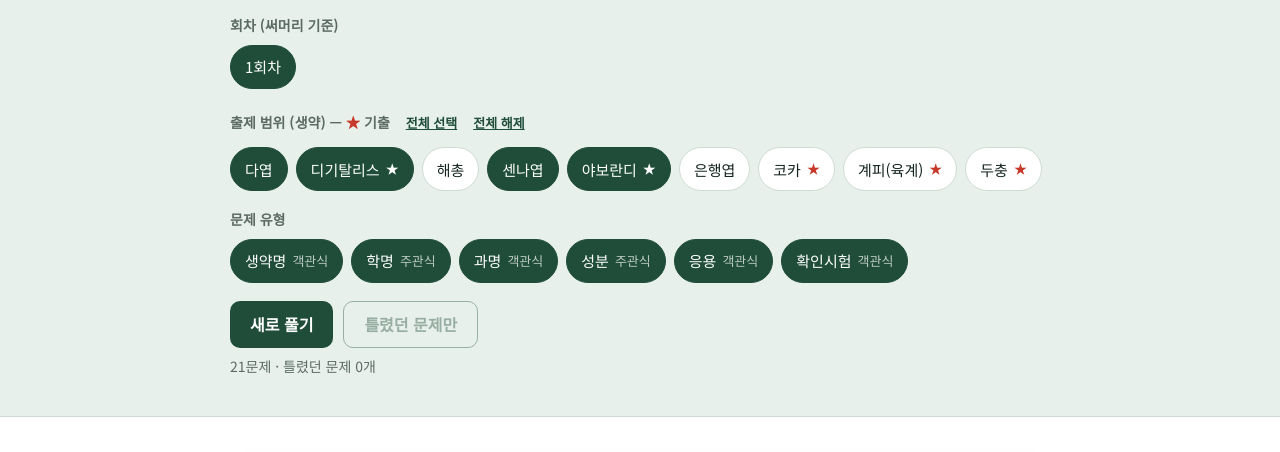
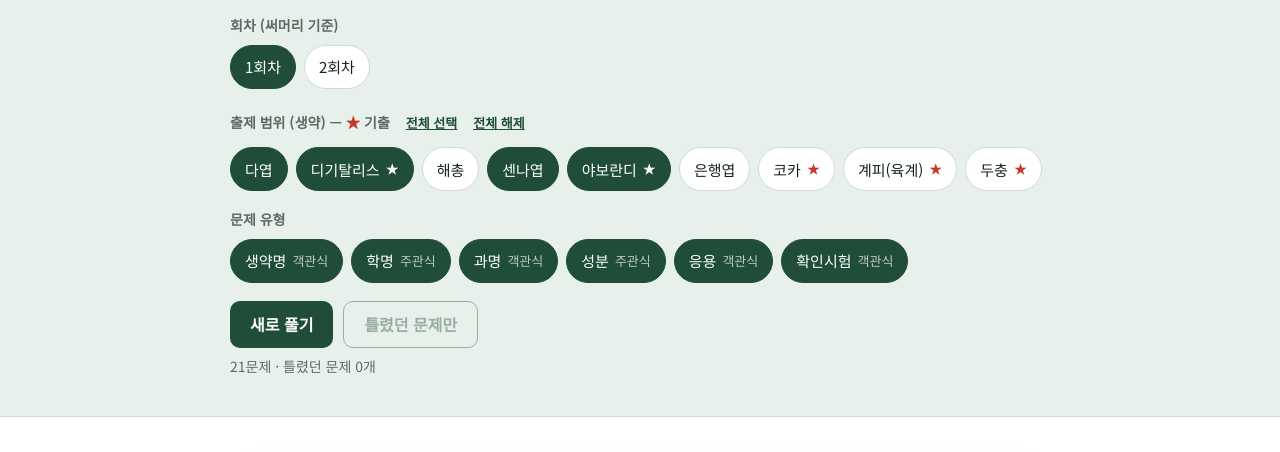
Before and after one commit to jsh5655-sudo/saengyak2, a plain HTML site: page index.html in a window 1280 px wide. Shown: the part 175-627 px from the top of the page. Drawn offline with Linux system fonts and the light colour scheme.

Commit message:
기말 2회차(피류) 생약 10종 추가 + 기출 표시
Co-Authored-By: Claude Opus 5.5 <noreply@anthropic.com>
Claude-Session: https://claude.ai/code/session_01PEgmJtbJv33oPSSF2MuNFW

```diff
--- a/index.html
+++ b/index.html
@@ -236,14 +236,39 @@ const DRUGS = [
   test:'2,4-DNPH 시약 — 황갈색 (cinnamaldehyde 확인)',past:{fam:['25-2']}},
  {id:'duchung',round:1,ko:'두충',hanja:'杜仲',name:'Eucommiae Cortex',sci:'Eucommia ulmoides',sciKo:'',fam:'Eucommiaceae (두충과)',
   comp:'Lignan : pinoresinol',keys:[['lignan'],['pinoresinol']],use:'강장, 강정, 진통약',past:{sci:['24-2']}},
+ // ===== 2회차 (피류) =====
+ {id:'mokdanpi',round:2,ko:'목단피',hanja:'牧丹皮',name:'Moutan Radicis Cortex',sci:'Paeonia suffruticosa',sciKo:'',fam:'Paeoniaceae (작약과)',
+  comp:'Monoterpene glycoside : paeoniflorin',keys:[['monoterpeneglycoside'],['paeoniflorin']],use:'진정, 진통, 구어혈약',past:{}},
+ {id:'sangbaekpi',round:2,ko:'상백피',hanja:'桑白皮',name:'Mori Radicis Cortex',sci:'Morus alba',sciKo:'뽕나무',fam:'Moraceae (뽕나무과)',
+  comp:'Flavonoid : morusin, kuwanon',keys:[['flavonoid'],['morusin'],['kuwanon']],use:'혈압강하, 해열진해약',past:{name:['24-2'],use:['25-2']}},
+ {id:'ogapi',round:2,ko:'오가피',hanja:'五加皮',name:'Acanthopanacis Cortex',sci:'Acanthopanax sessiliflorum',sciKo:'',fam:'Araliaceae (두릅나무과)',
+  comp:'① Triterpenoidal saponin : eleutheroside ② Coumarin',keys:[['triterpenoidalsaponin','triterpenoidsaponin'],['eleutheroside'],['coumarin']],use:'강장, 거습',past:{}},
+ {id:'yohimbe',round:2,ko:'요힘바',hanja:'',name:'Yohimbae Cortex',sci:'Pausinystalia yohimba',sciKo:'',fam:'Rubiaceae (꼭두서니과)',
+  comp:'Carboline alkaloid (Indole alkaloid) : yohimbine',keys:[['carbolinealkaloid','indolealkaloid'],['yohimbine']],use:'최음제',past:{comp:['24-2'],fam:['25-2']}},
+ {id:'jumok',round:2,ko:'주목',hanja:'朱木',name:'Taxi Cortex',sci:'Taxus cuspidata',sciKo:'',fam:'Taxaceae (주목과)',
+  comp:'Diterpene alkaloid : paclitaxel (= taxol)',keys:[['diterpenealkaloid'],['paclitaxel','taxol']],use:'항암제, 이뇨, 통경',past:{use:['24-2']}},
+ {id:'cascara',round:2,ko:'카스카라사그라다피',hanja:'',name:'Rhamni Purshianae Cortex',sci:'Rhamnus purshiana',sciKo:'',fam:'Rhamnaceae (갈매나무과)',
+  comp:'신선품 : anthranol, anthrone (환원체) → 1년 경과품 : anthraquinone (산화) 사용',keys:[['anthranol'],['anthrone'],['anthraquinone']],use:'',past:{}},
+ {id:'kinapi',round:2,ko:'키나피',hanja:'規那皮',name:'Cinchonae Cortex',sci:'Cinchona succirubra',sciKo:'',fam:'Rubiaceae (꼭두서니과)',
+  comp:'Quinoline alkaloid : quinine, quinidine',keys:[['quinolinealkaloid'],['quinine'],['quinidine']],use:'',
+  test:'Grahe 반응 — cinchona tannin 확인 / Thalleioquin 반응 — quinine, quinidine 확인',past:{test:['24-2'],comp:['25-2']},
+  etc:'확인시험: ① Grahe 반응 — cinchona tannin 확인 ② Thalleioquin 반응 — quinine, quinidine 확인',etcPast:'test'},
+ {id:'hwangbaek',round:2,ko:'황백',hanja:'黃柏',name:'Phellodendri Cortex',sci:'Phellodendron amurense',sciKo:'황벽나무',fam:'Rutaceae (운향과)',
+  comp:'① Isoquinoline alkaloid : berberine, palmatine, jateorrhizine ② Limonoid 고미질',keys:[['isoquinolinealkaloid'],['berberine'],['palmatine'],['jateorrhizine'],['limonoid']],
+  use:'고미건위, 정장제',past:{fam:['24-2'],name:['25-2']}},
+ {id:'hubak',round:2,ko:'후박',hanja:'唐厚朴',name:'Magnoliae Cortex',sci:'Magnolia obovata, Magnolia officinalis',sciKo:'일본목련, 후박',sciAlt:['Magnolia obovata','Magnolia officinalis'],fam:'Magnoliaceae (목련과)',
+  comp:'① Neolignan : magnolol, honokiol ② Isoquinoline alkaloid : magnocurarine',keys:[['neolignan'],['magnolol'],['honokiol'],['isoquinolinealkaloid'],['magnocurarine']],
+  use:'건위소화약',past:{comp:['24-2'],name:['25-2']}},
+ {id:'hanhubak',round:2,ko:'한후박',hanja:'韓厚朴',name:'Machili Cortex',sci:'Machilus thunbergii',sciKo:'',fam:'Lauraceae (녹나무과)',
+  comp:'',keys:[],use:'',past:{}},
 ];
 const DEFAULT_ON = ['daeyeop','digitalis','senna','jaborandi'];
 // 오답 보기용 추가 풀
 const EXTRA = {
  name:['Belladonnae Folium','Uvae Ursi Folium','Menthae Herba','Rhei Rhizoma','Ginseng Radix','Coptidis Rhizoma','Phellodendri Cortex','Magnoliae Cortex','Mori Radicis Cortex','Aloe'],
  fam:['Labiatae (꿀풀과)','Umbelliferae (산형과)','Ranunculaceae (미나리아재비과)','Araliaceae (두릅나무과)','Solanaceae (가지과)','Rubiaceae (꼭두서니과)','Compositae (국화과)','Magnoliaceae (목련과)','Polygonaceae (마디풀과)','Ericaceae (진달래과)'],
- use:['해열, 진통약','거담, 진해약','소화기성 궤양치료약','고미건위약','진정, 진경','보혈강장','지혈','이뇨약','부교감신경 차단약(산동)'],
- test:['Liebermann-Burchard 반응 — triterpenoid saponin 확인','Borntrager 반응 — anthraquinone 확인','Vitali 반응 — tropane alkaloid 확인','Thalleioquin 반응 — quinine 확인','Murexide 반응 — purine(caffeine) 확인','기포시험 — saponin 확인','Dragendorff 시액 — alkaloid 확인'],
+ use:['해열, 진통약','거담, 진해약','소화기성 궤양치료약','보혈강장','지혈','이뇨약','부교감신경 차단약(산동)'],
+ test:['Liebermann-Burchard 반응 — triterpenoid saponin 확인','Borntrager 반응 — anthraquinone 확인','Vitali 반응 — tropane alkaloid 확인','Murexide 반응 — purine(caffeine) 확인','기포시험 — saponin 확인','Dragendorff 시액 — alkaloid 확인'],
 };
 const TYPES = [
  {k:'name',t:'생약명',mc:true},{k:'sci',t:'학명',mc:false},{k:'fam',t:'과명',mc:true},
@@ -274,7 +299,7 @@ const $=s=>document.querySelector(s);
 const esc=s=>String(s).replace(/[&<>"']/g,c=>({'&':'&amp;','<':'&lt;','>':'&gt;','"':'&quot;',"'":'&#39;'}[c]));
 const norm=s=>String(s).toLowerCase().replace(/[\s\-_:,.()（）·①②③④⑤=]/g,'');
 const shuffle=a=>{a=a.slice();for(let i=a.length-1;i>0;i--){const j=Math.random()*(i+1)|0;[a[i],a[j]]=[a[j],a[i]]}return a};
-const has=(d,k)=>k==='test'?!!d.test:k==='use'?!!d.use:true;
+const has=(d,k)=>k==='test'?!!d.test:k==='use'?!!d.use:k==='comp'?!!d.comp:true;
 
 function renderChips(){
   const rs=[...new Set(DRUGS.map(d=>d.round))];
@@ -361,7 +386,7 @@ function check(give){
   if(answered)return;const q=qs[qi],v=give?'':$('#inp').value;
   if(!give&&!v.trim()){$('#inp').focus();return}
   let ok,extra='';
-  if(q.t.k==='sci'){ok=norm(v)===norm(q.d.sci);
+  if(q.t.k==='sci'){ok=[q.d.sci,...(q.d.sciAlt||[])].some(a=>norm(v)===norm(a));
     if(!ok&&v.trim())extra=`<div class="hint">내 답: ${esc(v)}</div>`;}
   else{const n=norm(v);const res=q.d.keys.map(g=>({g,hit:g.some(a=>n.includes(a))}));ok=res.every(r=>r.hit);
     extra=`<div class="keys">${res.map(r=>`<span class="${r.hit?'y':'n'}">${r.hit?'✓':'✗'} ${esc(r.g[0])}</span>`).join('')}</div>`
@@ -431,7 +456,7 @@ document.addEventListener('click',e=>{const id=e.target.id;
 function resetBtn(){$('#resetRow').innerHTML='<button class="btn ghost" id="resetAsk">기록 초기화</button>'}
 renderWrong();
 // ===== 생약표 =====
-const ROUND_NAMES={1:'기말 1회차 — 엽류 · 피류'};
+const ROUND_NAMES={1:'기말 1회차 — 엽류 · 피류',2:'기말 2회차 — 피류'};
 let tblRound=store.get('sq-round','all');
 const sup=(d,k)=>d.past[k]?`<sup>${esc(d.past[k].join('·'))} 기출</sup>`:'';
 function renderTable(){
--- a/sw.js
+++ b/sw.js
@@ -1,5 +1,5 @@
 // 생약학2 오프라인 캐시 — 내용 바꿀 때 버전 올리기
-const V='saengyak2-v20';
+const V='saengyak2-v21';
 const CORE=['./','index.html','manifest.json','icon-192.png','icon-512.png','apple-touch-icon.png','favicon.png'];
 self.addEventListener('install',e=>{e.waitUntil(caches.open(V).then(c=>c.addAll(CORE)).then(()=>self.skipWaiting()))});
 self.addEventListener('activate',e=>{e.waitUntil(caches.keys().then(ks=>Promise.all(ks.filter(k=>k!==V).map(k=>caches.delete(k)))).then(()=>self.clients.claim()))});
```
